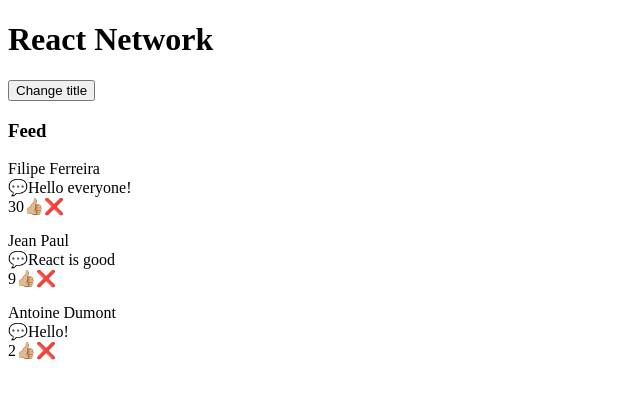
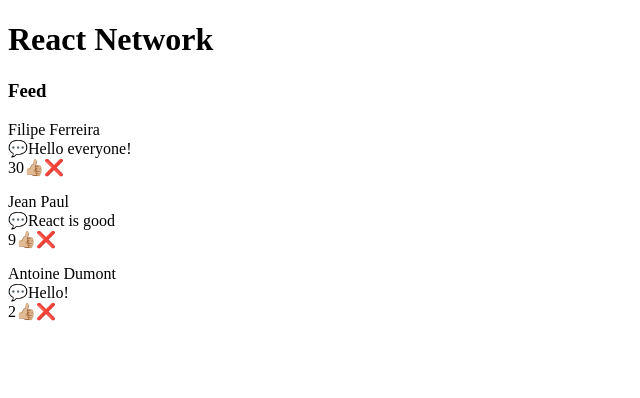
Before and after one commit to DarkSkyline/react-network, a React (Create React App) app: page / in a window 1280 px wide. Shown: the top 398 px of the page, without its empty margins (0-640 px from the left). Built offline with nearby package versions, Linux system fonts and the light colour scheme.

Commit message:
Refactoring Header

```diff
--- a/src/components/Header.js
+++ b/src/components/Header.js
@@ -1,16 +1,8 @@
-import { useState } from 'react'
-
-function Header(props) {
-    let [title, setTitle] = useState('React Network')
-
-    const onClickHandler = () => {
-        setTitle('Title Edited')
-    }
+function Header() {
 
     return (
         <>
-            <h1>{title}</h1>
-            <button onClick={onClickHandler}>Change title</button>
+            <h1>React Network</h1>
         </>
     )
 }
```
